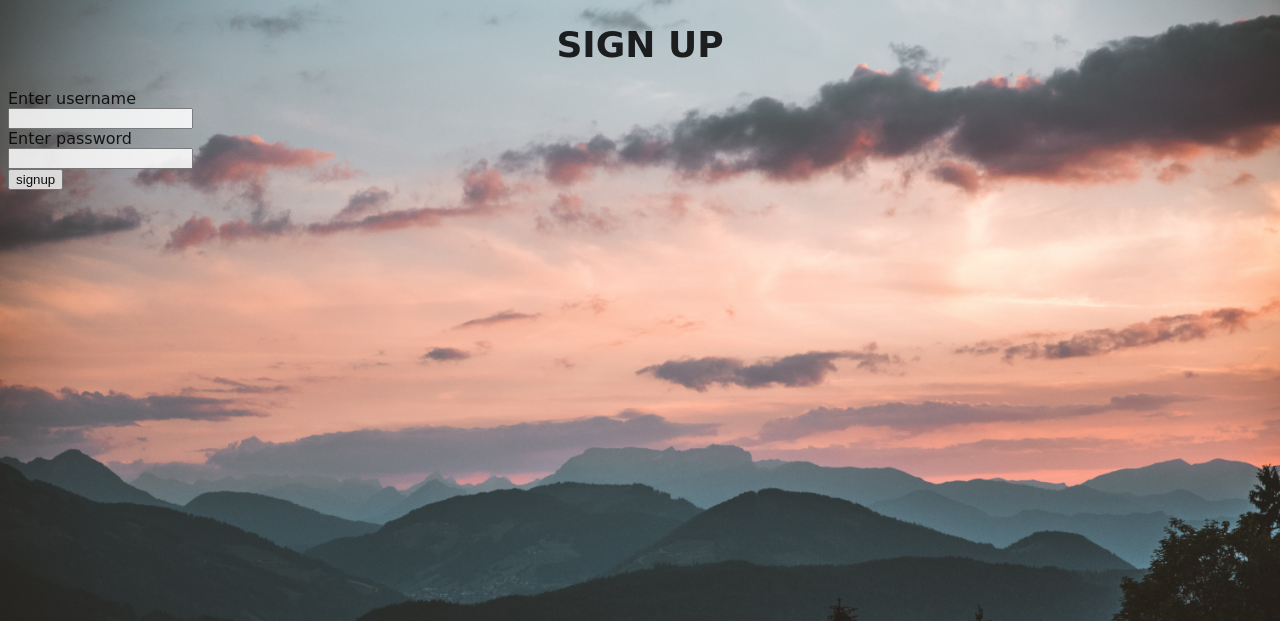
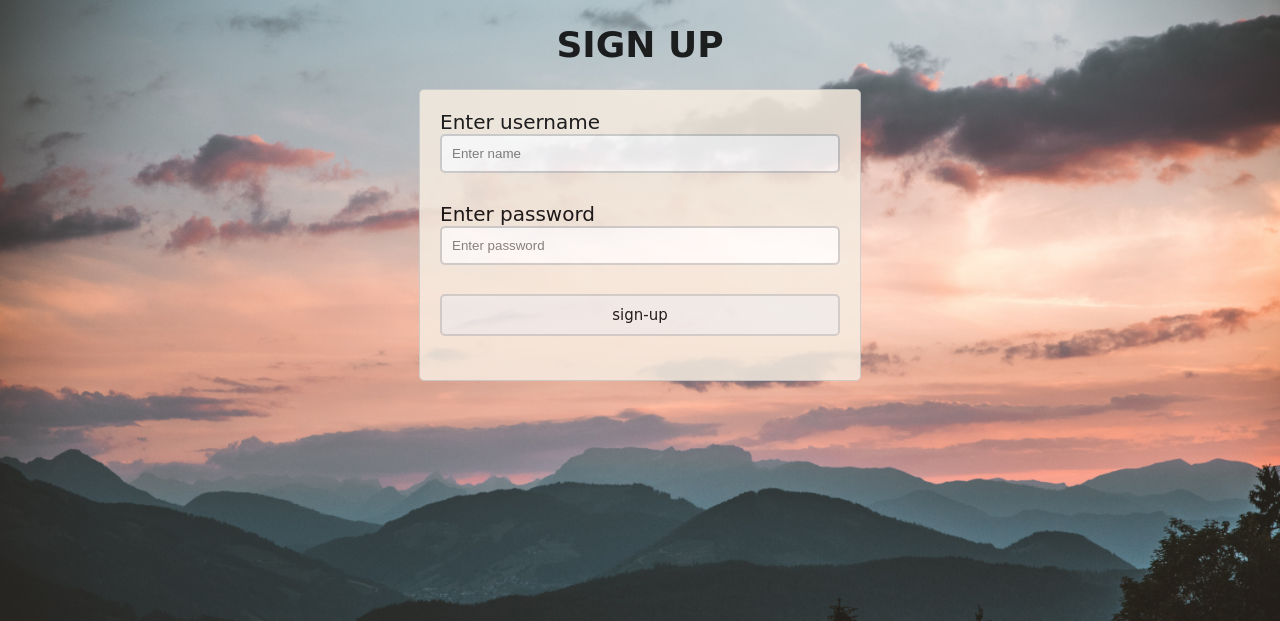
Before and after one commit to sivanmarom/DevOps-Application-Deployment-, a Flask app: page /signup in a window 1280 px wide. Shown: the top 621 px of the page. Run offline with Flask 3, Linux system fonts and the light colour scheme.

Commit message:
some commits

```diff
--- a/app.py
+++ b/app.py
@@ -118,13 +118,13 @@ def create_docker_image():
         subprocess.run(['docker', 'push', f'sivanmarom/test:{image_name}'])
         return f'Docker image {image_name} created and pushed to Docker Hub'
     else:
-        return render_template('docker.html')
+        return render_template('docker_image.html')
 
 @app.route('/create_jenkins_job',methods=['POST', 'GET'])
 def create_jenkins_job():
     if request.method == "POST":
         job_name = request.form.get("job_test")
-        server = jenkins.Jenkins('http://54.242.149.128:8080/', username='sivan_marom', password='sm5670589')
+        server = jenkins.Jenkins('http://54.167.24.140:8080/', username='sivan_marom', password='1234')
         with open('templates/jenkins_job.xml', 'r') as f:
             job_config_xml = f.read()
         server.create_job(job_name, job_config_xml)
--- a/static/mystyle.css
+++ b/static/mystyle.css
@@ -98,3 +98,61 @@ font-size: 20px;
 .register_link{
 color:black;
 }
+
+.sign_up_form{
+ border-color: black;
+    margin: 0 auto;
+    max-width: 400px;
+    height: 250px;
+    padding: 20px;
+    border: 1px solid #ccc;
+    border-radius: 5px;
+    background-color: #f5ebe0;
+
+}
+
+.input {
+            display: block;
+            width: 100%;
+            padding: 10px;
+            margin-bottom: 10px;
+            border: 2px solid #ccc;
+            border-radius: 5px;
+            box-sizing: border-box;
+
+        }
+
+   .submit {
+            display: block;
+            width: 100%;
+            padding: 10px;
+            background-color: #black;
+            color: black;
+            border: 2px solid #ccc;
+            border-radius: 5px;
+            box-sizing: border-box;
+            cursor: pointer;
+            font-size: 15px;
+            font-family: cursive;
+        }
+
+.sign_up_label{
+    font-size: 20px;
+    text-align: left;
+    margin-bottom: 20px;
+}
+
+.button-bar{
+    text-align: center;
+     color:black;
+}
+
+.button{
+    font-size: 15px;
+    font-family: cursive;
+
+}
+
+.button a {
+  color: black;
+}
--- a/templates/signup.html
+++ b/templates/signup.html
@@ -6,18 +6,18 @@
    <link rel="stylesheet" type="text/css" href='/static/mystyle.css'>
 </head>
 <body>
+<h1>SIGN UP</h1>
 <div class="sign_up_form">
-    <h1>SIGN UP</h1>
 <form method="post">
-    <label>Enter username</label>
+    <label class="sign_up_label">Enter username</label>
     <br>
-     <input type = "text" name="username" required>
+     <input class="input" type = "text" name="username" placeholder="Enter name" required>
     <br>
-     <label>Enter password</label>
+     <label class="sign_up_label">Enter password</label>
     <br>
-    <input type="password" name="password" required>
+    <input class="input" type="password" name="password" placeholder="Enter password" required>
     <br>
-    <input type="submit" value="signup">
+    <input class="submit" type="submit" value="sign-up">
 </form>
 </div>
 
```
Also changed, not shown: static/mystyle-aws.css (+34 -15 lines), templates/aws.html (+40 -64 lines), templates/registered.html (+8 -7 lines), instance/my_site.db, templates/docker_image.html (renamed from templates/docker.html).
